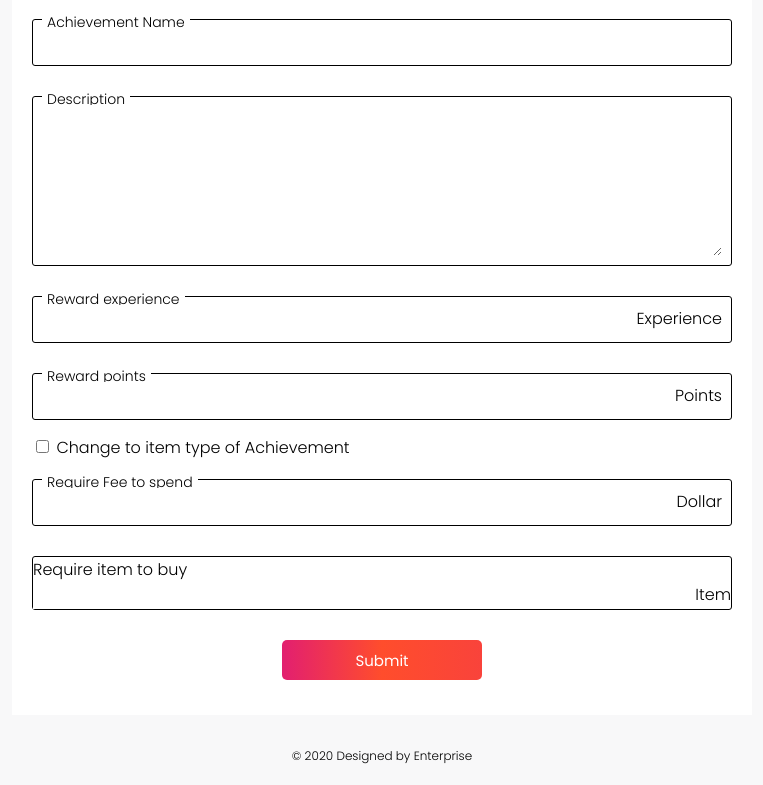
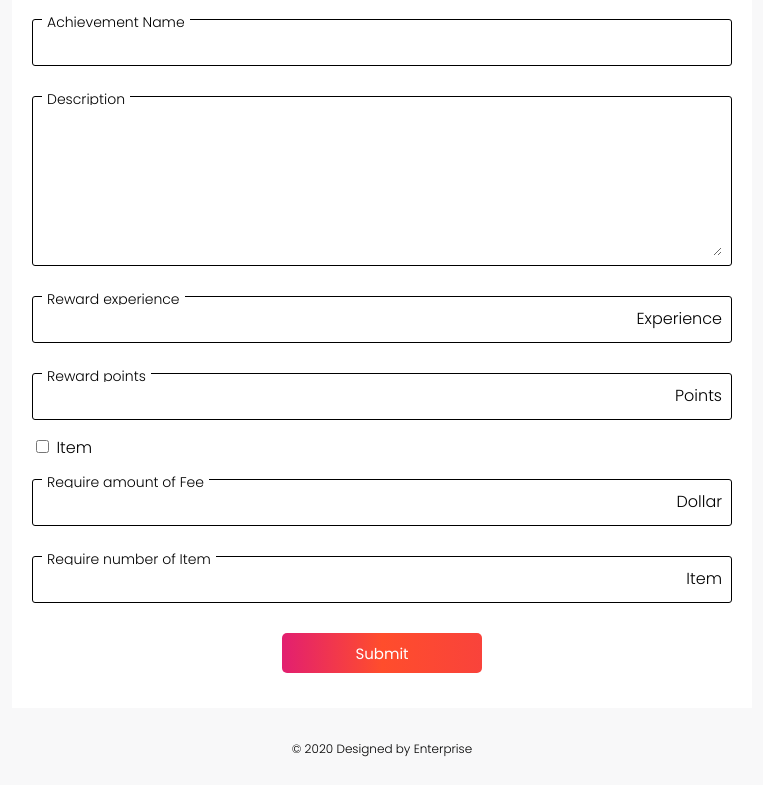
Before and after one commit to CSCC01/team_01-project, a Flask app: page /createAchievement in a window 1280 px wide. Shown: the part 192-977 px from the top of the page, without its empty margins (258-1021 px from the left). After the commit the page ends 949 px from the top, so only its background shows below. Run offline with Flask 2, Linux system fonts and the light colour scheme; the visitor is signed in with stand-in values (Sample User, id 1).

Commit message:
Updated tests and achievement trying to fix bugs

```diff
--- a/demo3/helpers/achievement.py
+++ b/demo3/helpers/achievement.py
@@ -19,7 +19,7 @@ def insert_achievement(rid, name, description, experience, points, requireItem,
         errmsg.append("Invalid experience, please provide non-negative value.")
     if points and int(points) < 0:
         errmsg.append("Invalid points, please provide non-negative value.")
-    if item:
+    if item == True:
         if requireItem == "":
             errmsg.append("Missing Item.")
         if requireItem and int(requireItem) < 0:
--- a/demo3/templates/createAchievement.html
+++ b/demo3/templates/createAchievement.html
@@ -113,11 +113,11 @@
 
             <div class = container>
               <input type="checkbox" name="Item" value="Item" id = "Item" onclick="checkbox('requireFee', 'requireItem')">
-              <label for="Item"> Change to item type of Achievement</label><br>
+              <label for="Item"> Item</label><br>
             </div>
 
             <div class = feild id = "requireFee">
-                <label>Require Fee to spend</label>
+                <label>Require amount of Fee</label>
                 <div class = points>
                 {% if 'requireFee' in info %}
                 <input type="number" name="requireFee" value = {{info["requireFee"]}}>
@@ -130,8 +130,8 @@
               </div>
             </div>
 
-            <div class = original_invisible id = "requireItem">
-              <label>Require item to buy</label>
+            <div class = feild id = "requireItem">
+              <label>Require number of Item</label>
               <div class = points>
                 {% if 'requireItem' in info %}
                 <input type="number" name="requireItem" value = {{info["requireItem"]}}>
```
Also changed, not shown: demo3/test/testAchievement/testInsertorAchievement.py (+13 -13 lines).
